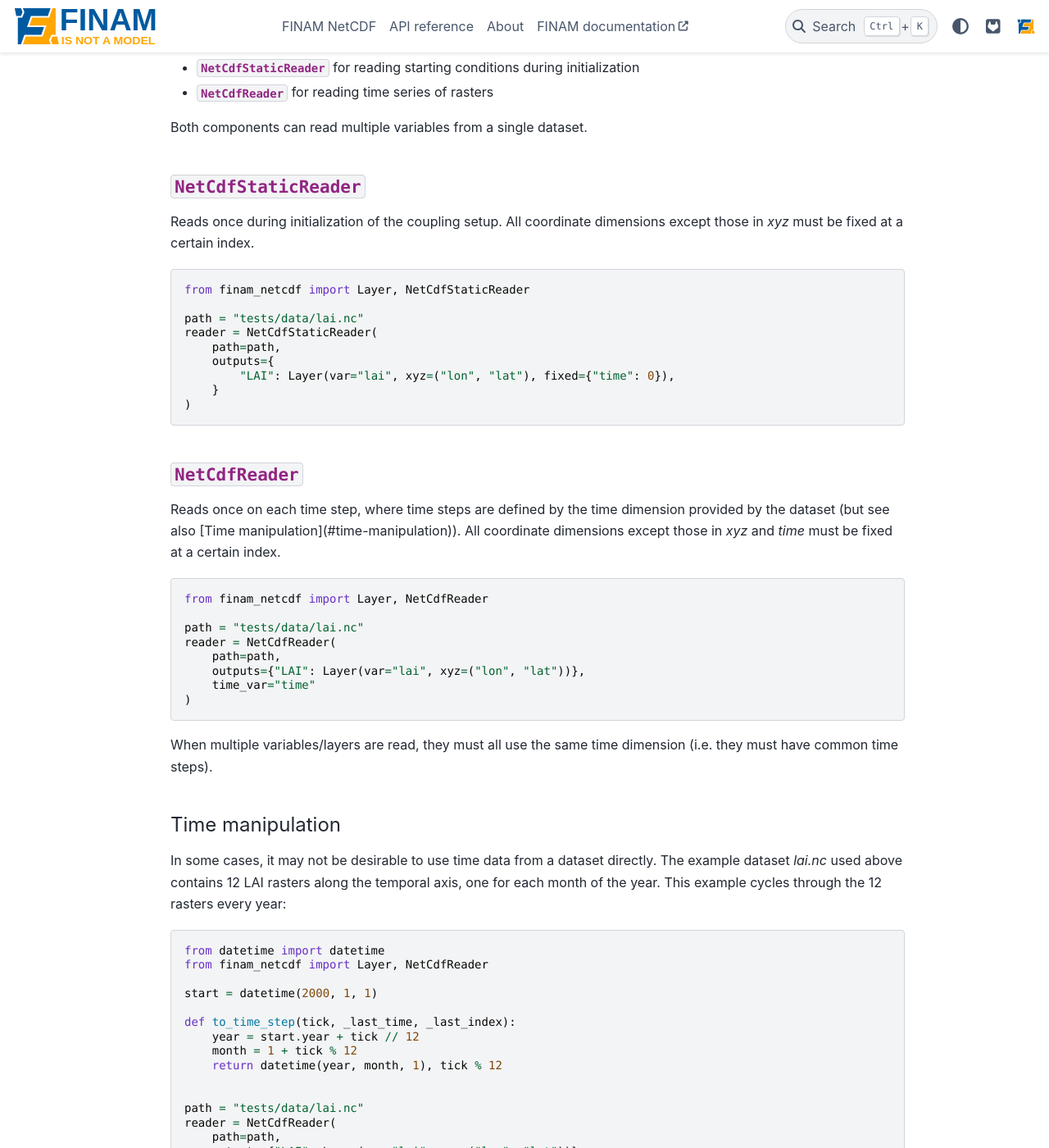
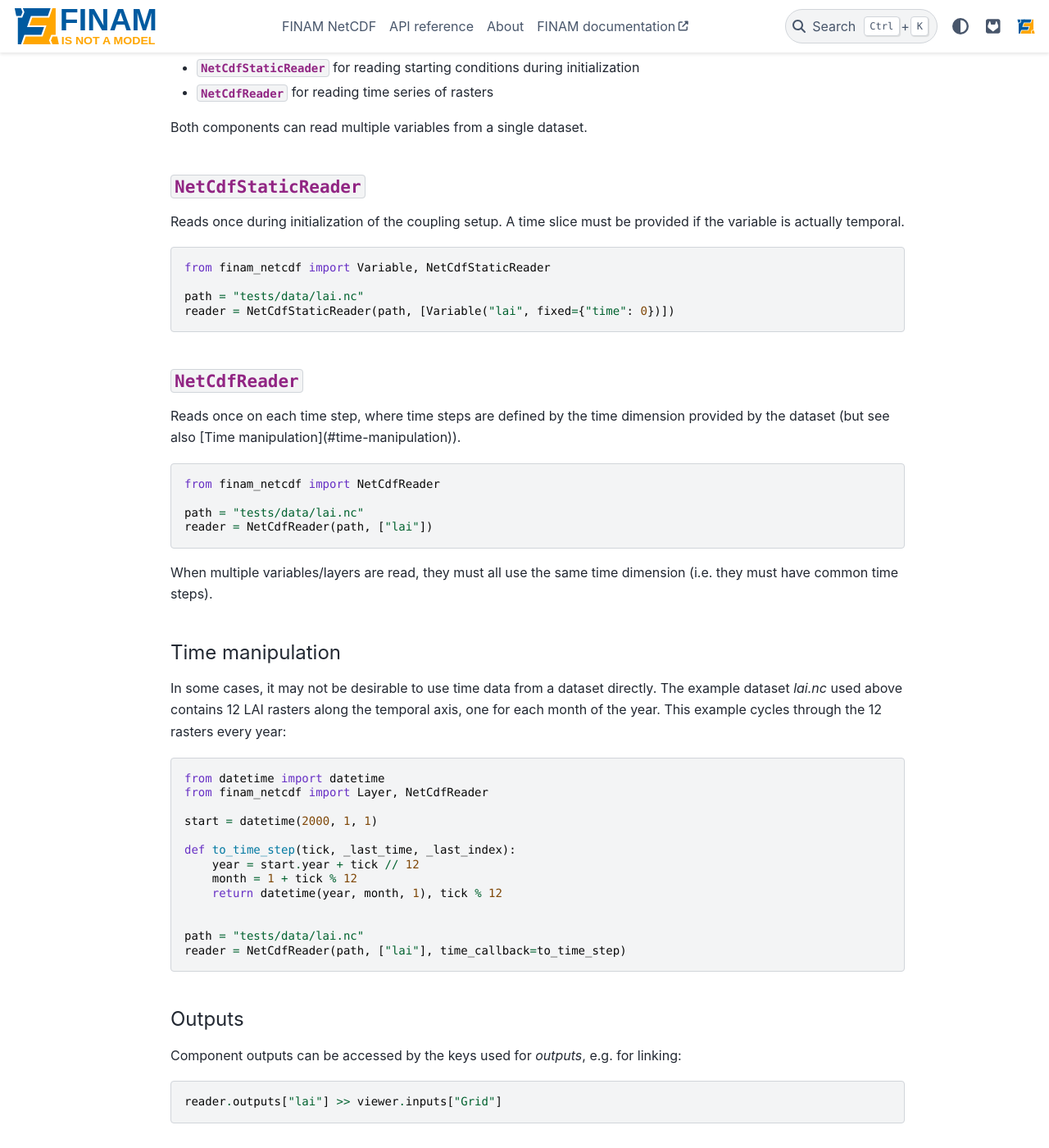
Before and after one commit to finam-ufz/finam-netcdf, a Sphinx documentation site: the page built from docs/source/index.rst, in a window 1280 px wide and 1400 px high, scrolled down 667 px. Shown: the whole window at 82% size. Built offline with Sphinx 7.4.7 and the PyData theme 0.15.4, drawn with Linux system fonts in a browser that asks for light colours; some of the changed text lies outside the part shown.

Commit message:
fix doc examples

```diff
--- a/docs/source/index.rst
+++ b/docs/source/index.rst
@@ -39,36 +39,26 @@
 """"""""""""""""""""""""""""
 
 Reads once during initialization of the coupling setup.
-All coordinate dimensions except those in `xyz` must be fixed at a certain index.
+A time slice must be provided if the variable is actually temporal.
 
 .. testcode:: NetCdfStaticReader
 
-    from finam_netcdf import Layer, NetCdfStaticReader
+    from finam_netcdf import Variable, NetCdfStaticReader
 
     path = "tests/data/lai.nc"
-    reader = NetCdfStaticReader(
-        path=path,
-        outputs={
-            "LAI": Layer(var="lai", xyz=("lon", "lat"), fixed={"time": 0}),
-        }
-    )
+    reader = NetCdfStaticReader(path, [Variable("lai", fixed={"time": 0})])
 
 :class:`.NetCdfReader`
 """"""""""""""""""""""
 
 Reads once on each time step, where time steps are defined by the time dimension provided by the dataset (but see also [Time manipulation](#time-manipulation)).
-All coordinate dimensions except those in `xyz` and `time` must be fixed at a certain index.
 
 .. testcode:: NetCdfReader
 
-    from finam_netcdf import Layer, NetCdfReader
+    from finam_netcdf import NetCdfReader
 
     path = "tests/data/lai.nc"
-    reader = NetCdfReader(
-        path=path,
-        outputs={"LAI": Layer(var="lai", xyz=("lon", "lat"))},
-        time_var="time"
-    )
+    reader = NetCdfReader(path, ["lai"])
 
 When multiple variables/layers are read, they must all use the same time dimension (i.e. they must have common time steps).
 
@@ -93,12 +83,7 @@
 
 
     path = "tests/data/lai.nc"
-    reader = NetCdfReader(
-        path=path,
-        outputs={"LAI": Layer(var="lai", xyz=("lon", "lat"))},
-        time_var="time",
-        time_callback=to_time_step,
-    )
+    reader = NetCdfReader(path, ["lai"], time_callback=to_time_step)
 
 Outputs
 """""""
@@ -107,7 +92,7 @@
 
 .. code-block:: Python
 
-    reader.outputs["LAI"] >> viewer.inputs["Grid"]
+    reader.outputs["lai"] >> viewer.inputs["Grid"]
 
 Writers
 ^^^^^^^
@@ -126,16 +111,11 @@
 
 .. testcode:: NetCdfTimedWriter
 
-    from datetime import datetime, timedelta
-    from finam_netcdf import Layer, NetCdfTimedWriter
+    from datetime import timedelta
+    from finam_netcdf import NetCdfTimedWriter
 
     path = "tests/data/out.nc"
-    reader = NetCdfTimedWriter(
-        path=path,
-        inputs={"LAI": Layer(var="lai", xyz=("lon", "lat"))},
-        time_var="time",
-        step=timedelta(days=1),
-    )
+    reader = NetCdfTimedWriter(path, ["lai"], step=timedelta(days=1))
 
 :class:`.NetCdfPushWriter`
 """"""""""""""""""""""""""
@@ -145,14 +125,10 @@
 
 .. testcode:: NetCdfPushWriter
 
-    from finam_netcdf import Layer, NetCdfPushWriter
+    from finam_netcdf import NetCdfPushWriter
 
     path = "tests/data/out.nc"
-    reader = NetCdfPushWriter(
-        path=path,
-        inputs={"LAI": Layer(var="lai", xyz=("lon", "lat"))},
-        time_var="time"
-    )
+    reader = NetCdfPushWriter(path, ["lai"])
 
 API References
 --------------
```
Also changed, not shown: 1 other file.
